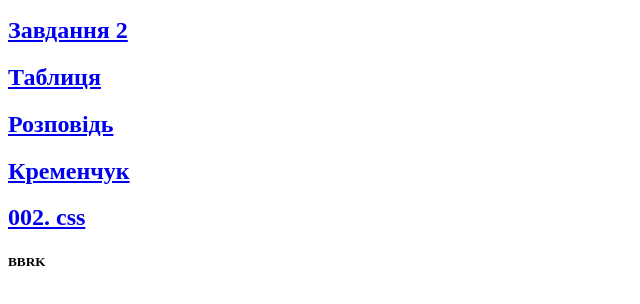
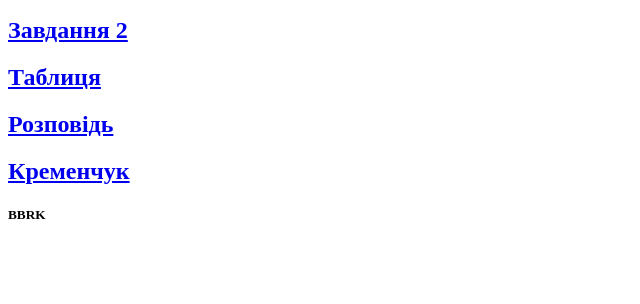
Before and after one commit to mashenka15/Lessons, a plain HTML site: page index.html in a window 1280 px wide. Shown: the part 136-440 px from the top of the page, without its empty margins (0-640 px from the left). Drawn offline with Linux system fonts and the light colour scheme.

Commit message:
index.html

```diff
--- a/index.html
+++ b/index.html
@@ -15,7 +15,7 @@
   <a href="   34620.html" > <h2> Таблиця </h2></a>
  <a href=" 4620.html" > <h2> Розповідь </h2></a>
  <a href=" 620.html" > <h2> Кременчук </h2></a>
-  <a href="002. css " > <h2> 002. css </h2></a>
+
  </section>
 <footer>
   <h5>BBRK</h5>
```
